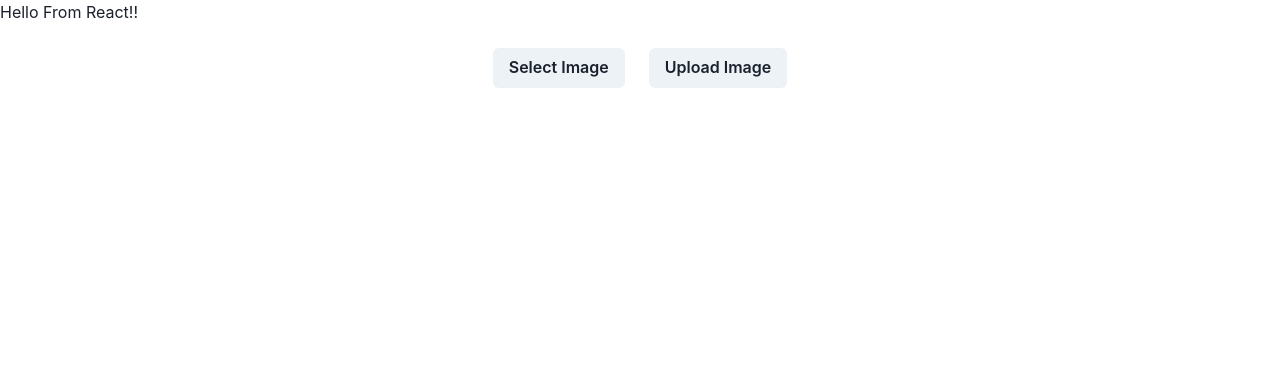
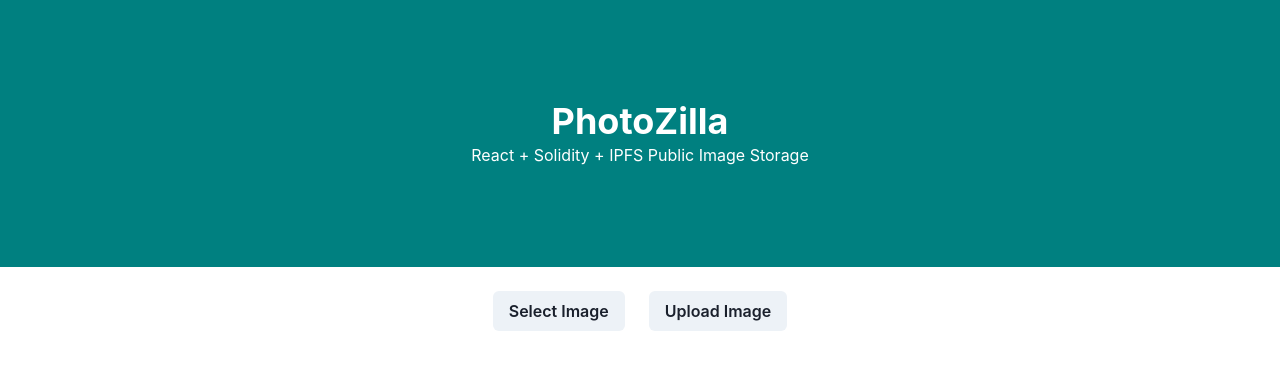
Before and after one commit to khatrivarun/photozilla-dapp, a React (Create React App) app in the folder client/: page / in a window 1280 px wide. Shown: the top 370 px of the page. Built offline with nearby package versions, Linux system fonts and the light colour scheme.

Commit message:
Header implemented. Closes #12

```diff
--- a/client/src/App.tsx
+++ b/client/src/App.tsx
@@ -1,5 +1,6 @@
 import { Spinner, Center } from '@chakra-ui/react';
 import { useEffect, useState } from 'react';
+import { Header } from './components/Header.component';
 import { ImageList } from './components/ImageList.component';
 import { ImageUpload } from './components/ImageUpload.component';
 import { Image } from './models/image.model';
@@ -26,7 +27,7 @@ const App = () => {
 
   return (
     <div>
-      <h1>Hello From React!!</h1>
+      <Header />
       <ImageUpload refreshImages={refreshImages} />
       <Center>
         {loading ? <Spinner size='xl' /> : <ImageList images={images} />}
--- /dev/null
+++ b/client/src/components/Header.component.tsx
@@ -0,0 +1,15 @@
+import { Box, Flex, Heading } from '@chakra-ui/react';
+import React from 'react';
+
+export interface HeaderProps {}
+
+export const Header: React.FunctionComponent<HeaderProps> = () => {
+  return (
+    <Box paddingY={100} bgColor='teal' color='white'>
+      <Flex direction='column' align='center' justify='center'>
+        <Heading>PhotoZilla</Heading>
+        <h1>React + Solidity + IPFS Public Image Storage</h1>
+      </Flex>
+    </Box>
+  );
+};
```
